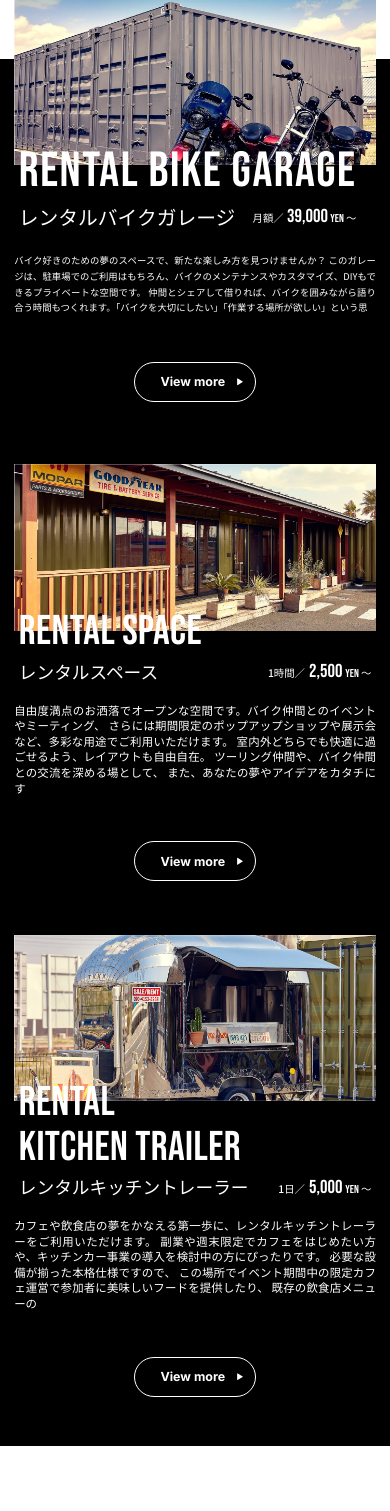
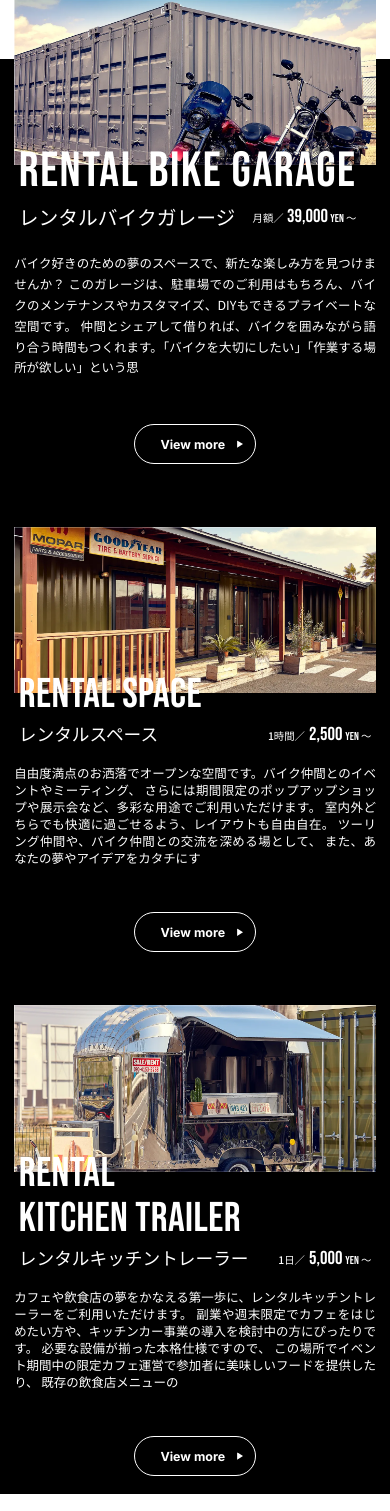
Before and after one commit to Mugen-Infotech/hashima, a PHP site: page / in a window 390 px wide. Shown: the part 2752-4263 px from the top of the page. Run offline with PHP 8.4, Linux system fonts and the light colour scheme; a map, chart or similar area stays blank; some libraries are stand-ins or nearby versions.

Commit message:
responsive view font size fix

```diff
--- a/assets/css/style.css
+++ b/assets/css/style.css
@@ -3745,7 +3745,7 @@ input[type="file"]::file-selector-button {
     line-height: 1.1129032258;
   }
   .p-contact__button {
-    margin-right: auto;
+    margin-right: 0rem;
     margin-top: 2rem;
   }
   .p-facility-intro {
@@ -3894,7 +3894,7 @@ input[type="file"]::file-selector-button {
   }
   .p-plan__background {
     top: 7.209375rem;
-    height: 169.46875rem;
+    height: 172.46875rem;
   }
   .p-plan__inner {
     width: 43.48125rem;
@@ -3924,6 +3924,7 @@ input[type="file"]::file-selector-button {
     width: 100%;
     margin-top: 2.6rem;
     margin-left: 0;
+    font-size: 1.5rem;
   }
   .p-plan__main-button {
     position: relative;
@@ -3978,7 +3979,7 @@ input[type="file"]::file-selector-button {
   .p-plan__sub-description {
     width: 100%;
     margin-top: 2.4625rem;
-    font-size: 1.375rem;
+    font-size: 1.5rem;
     line-height: 1.3636363636;
   }
   .p-plan__sub-button {
```
